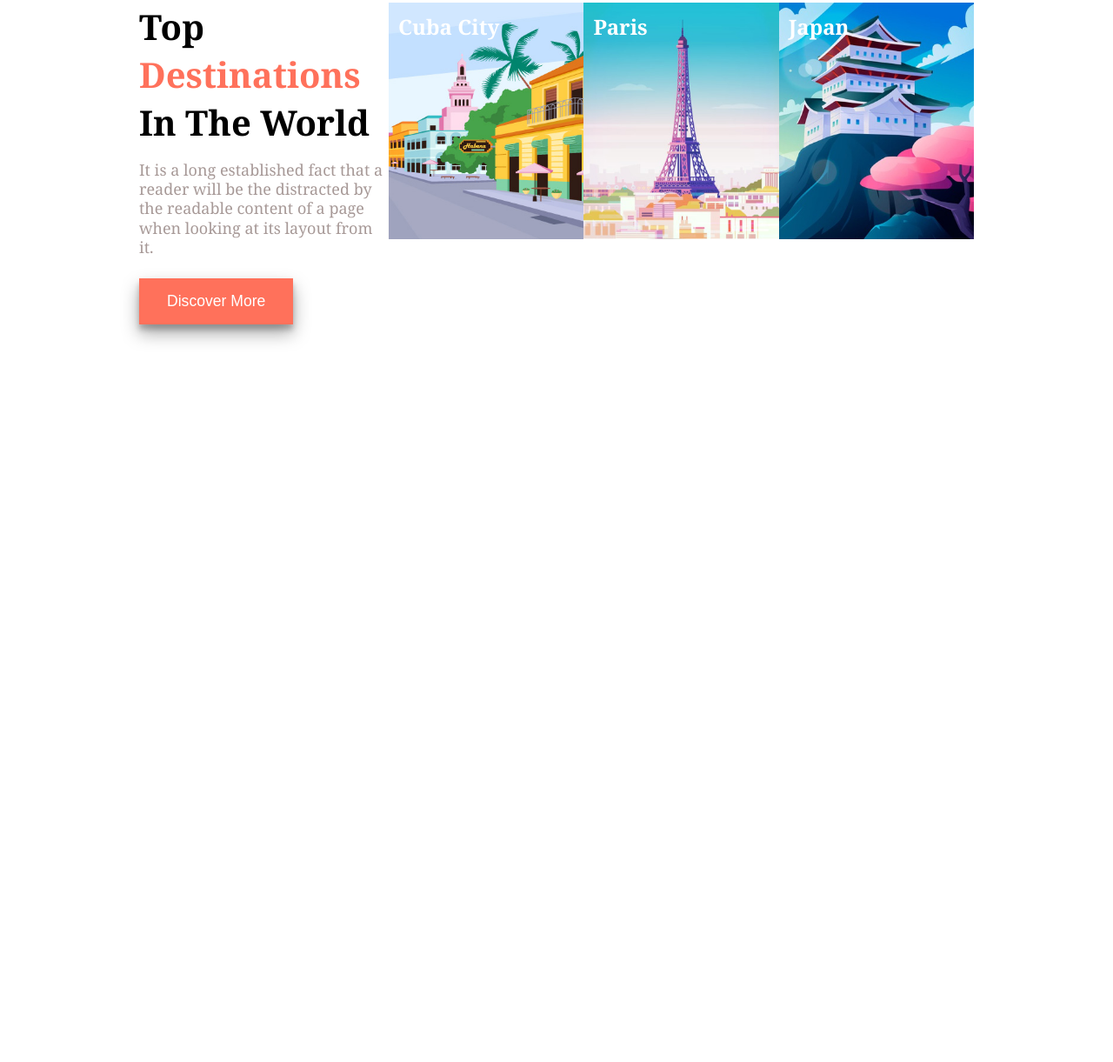
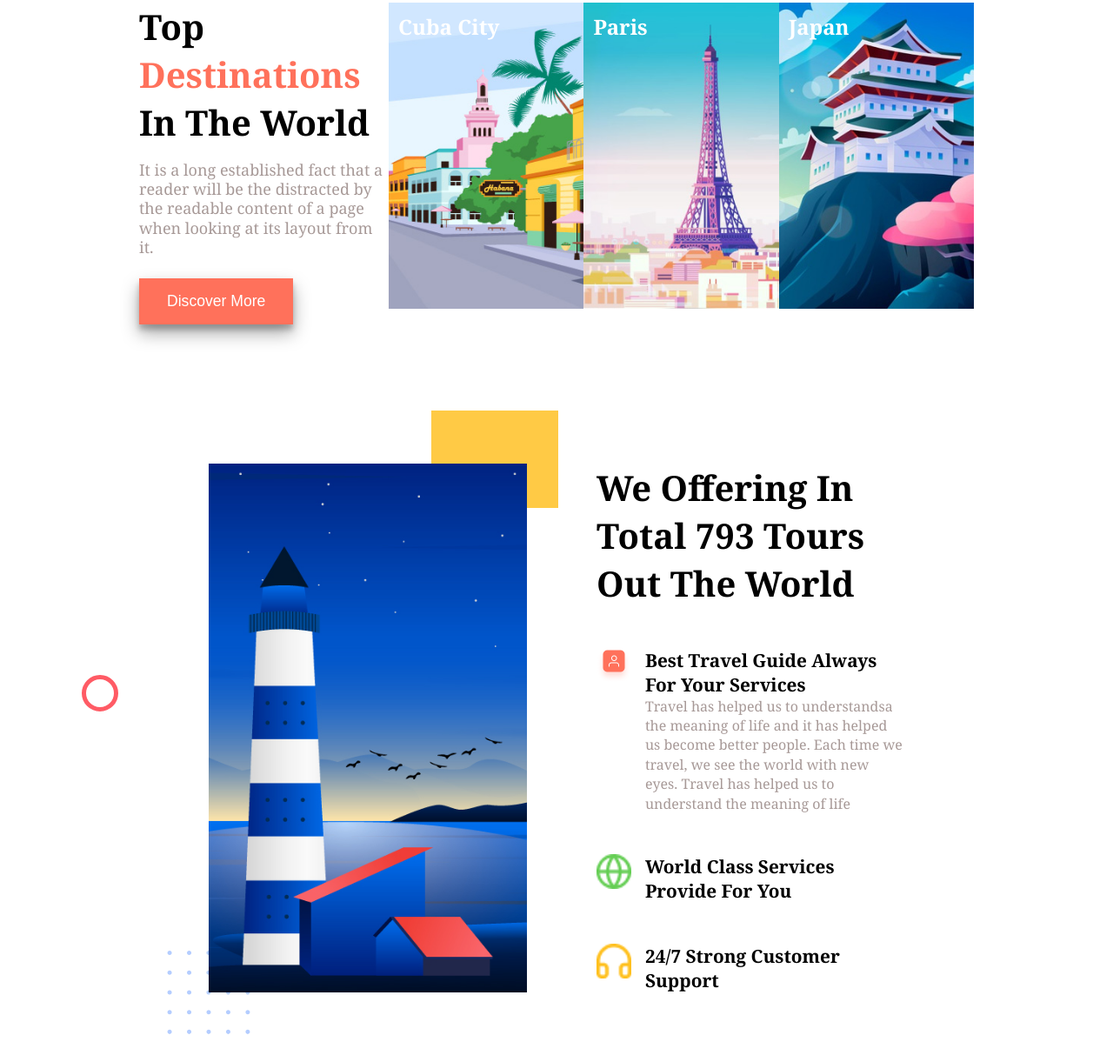
Before and after one commit to rose-povroznyk/explore-the-world-project, a plain HTML site: page index.html in a window 1280 px wide. Shown: the part 1452-2673 px from the top of the page at 87% size. Before the commit the page ends 1905 px from the top, so only its background shows below. Drawn offline with Linux system fonts and the light colour scheme.

Commit message:
Add about secion and some changes

```diff
--- /dev/null
+++ b/css/about-section.css
@@ -0,0 +1,84 @@
+.about-section {
+  width: 100%;
+  display: flex;
+  /* justify-content: space-between; */
+  padding: 5rem 15rem;
+}
+
+.about-img-box {
+  display: block;
+  width: 31rem;
+  height: 38rem;
+  background: url(../images/lighthouse.jpeg) center/cover;
+  position: relative;
+  margin-right: 5rem;
+}
+
+.about-img-box::before {
+  content: "";
+  width: 40%;
+  height: 7rem;
+  background-color: #ffca45;
+  position: absolute;
+  top: -10%;
+  right: -10%;
+  z-index: -1;
+}
+
+.about-img-box::after {
+  content: "";
+  width: 2rem;
+  height: 2rem;
+  border: 5px solid #ff5b65;
+  border-radius: 50%;
+  position: absolute;
+  top: 40%;
+  left: -40%;
+  z-index: -1;
+}
+
+.about-img-box .pseudo {
+  width: 6rem;
+  height: 6rem;
+  z-index: -1;
+  position: absolute;
+  bottom: -3rem;
+  left: -3rem;
+}
+
+.about-text-box {
+  width: 60%;
+  display: flex;
+  flex-direction: column;
+  justify-content: space-between;
+}
+
+.about-text-box-title {
+  font-size: 2.5rem;
+  font-weight: bold;
+  /* margin-bottom: 1.1rem; */
+  text-transform: capitalize;
+}
+.about-text-box-item {
+  display: flex;
+  /* margin-bottom: 0.3rem; */
+}
+
+.about-text-box-item img {
+  width: 2.5rem;
+  height: 2.5rem;
+  object-fit: cover;
+  margin-right: 1rem;
+}
+
+.about-text-box-item h3 {
+  font-size: 1.3rem;
+  font-weight: bold;
+  text-transform: capitalize;
+}
+
+.about-text-box-item p {
+  font-size: 1rem;
+  line-height: 1.4rem;
+  color: var(--text-color);
+}
--- a/css/style.css
+++ b/css/style.css
@@ -4,3 +4,4 @@
 @import url("./first-screen.css");
 @import url("./explanation-section.css");
 @import url("./top-destination-section.css");
+@import url("./about-section.css");
--- a/css/top-destination-section.css
+++ b/css/top-destination-section.css
@@ -24,17 +24,19 @@
 }
 
 .top-destination-img-box {
-  width: 18rem;
+  display: block;
   position: relative;
+  overflow: hidden;
 }
 
 .top-destination-img-box:hover {
   transform: scale(1.1);
   z-index: 5;
-  outline: 0.8rem solid var(--main-color);
+  outline: 0.5rem solid var(--main-color);
 }
 .top-destination-img-box img {
-  width: 100%;
+  width: 18rem;
+  height: 22rem;
   object-fit: cover;
 }
 
--- a/index.html
+++ b/index.html
@@ -90,6 +90,8 @@
       </form>
     </section>
 
+    <!--Друга секція пояснення-->
+
     <section class="explanation-section">
       <div class="explanation-box">
         <img src="./icons/map.png" alt="map" class="explanation-box-img" />
@@ -126,12 +128,14 @@
           alt="ukulele"
           class="explanation-box-img"
         />
-        <h3 class="explanation-box-title">Let’s <br />Enjoy</h3>
+        <h3 class="explanation-box-title">Let’s Enjoy</h3>
         <p class="explanation-box-descr">
           Lorem Ipsum is simply dummy text of the printing setting
         </p>
       </div>
     </section>
+
+    <!--Третя секція з топ-місцями-->
 
     <section class="top-destination-section">
       <div class="top-destination-text-box">
@@ -158,5 +162,38 @@
         <p>Japan</p>
       </div>
     </section>
+
+    <!--Четверта секція про компаннію-->
+
+    <section class="about-section">
+      <div class="about-img-box">
+        <img src="./icons/pattern.svg" alt="pattern" class="pseudo" />
+      </div>
+      <div class="about-text-box">
+        <h2 class="about-text-box-title">
+          We Offering In Total 793 Tours Out The World
+        </h2>
+        <div class="about-text-box-item">
+          <img src="./icons/user-icon.png" alt="user-icon" />
+          <div>
+            <h3>Best Travel Guide Always For Your Services</h3>
+            <p>
+              Travel has helped us to understandsa the meaning of life and it
+              has helped us become better people. Each time we travel, we see
+              the world with new eyes. Travel has helped us to understand the
+              meaning of life
+            </p>
+          </div>
+        </div>
+        <div class="about-text-box-item">
+          <img src="./icons/globe-icon.png" alt="user-icon" />
+          <h3>World Class Services Provide For You</h3>
+        </div>
+        <div class="about-text-box-item">
+          <img src="./icons/headphones-icon.png" alt="user-icon" />
+          <h3>24/7 Strong Customer Support</h3>
+        </div>
+      </div>
+    </section>
   </body>
 </html>
```
Also changed, not shown: icons/globe-icon.png (added), icons/headphones-icon.png (added), icons/pattern.svg (added), icons/user-icon.png (added), images/lighthouse.jpeg (added).
